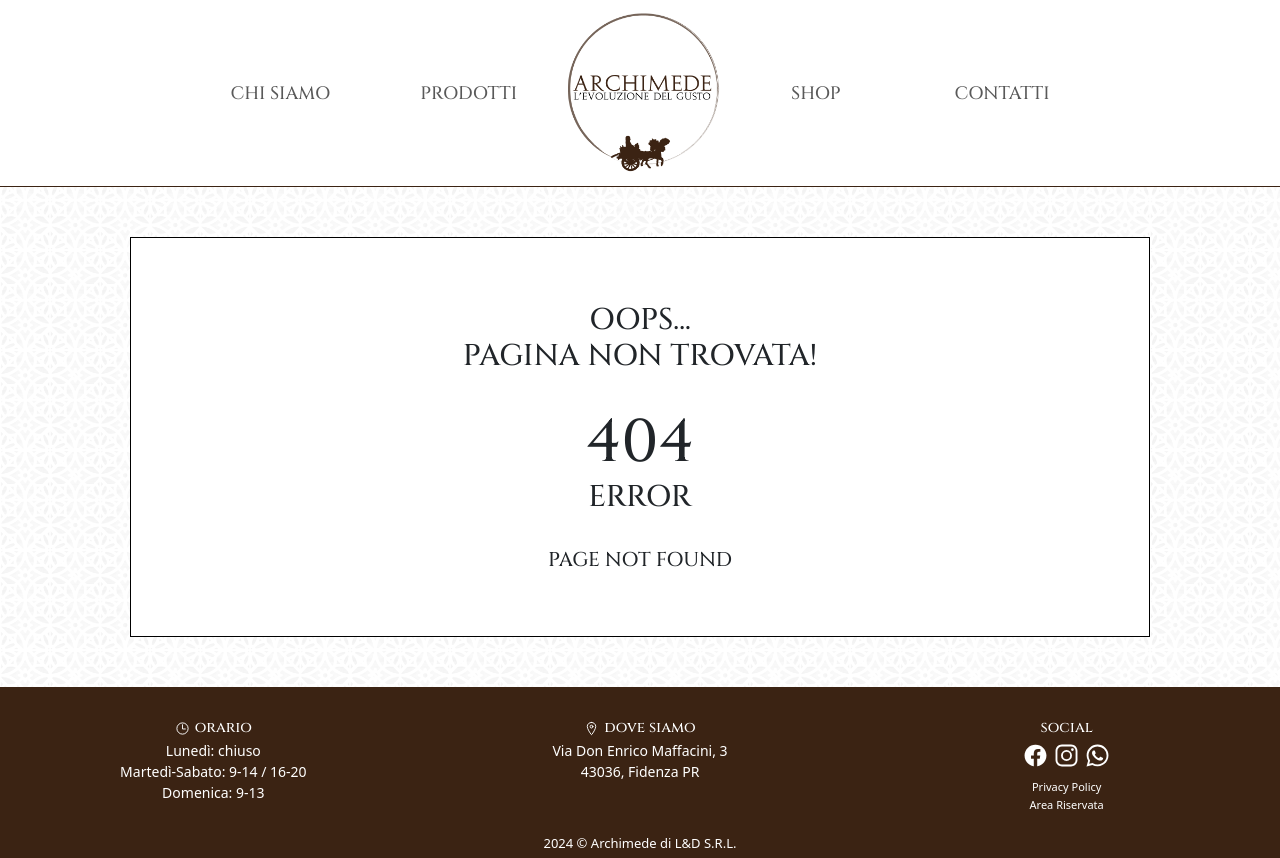
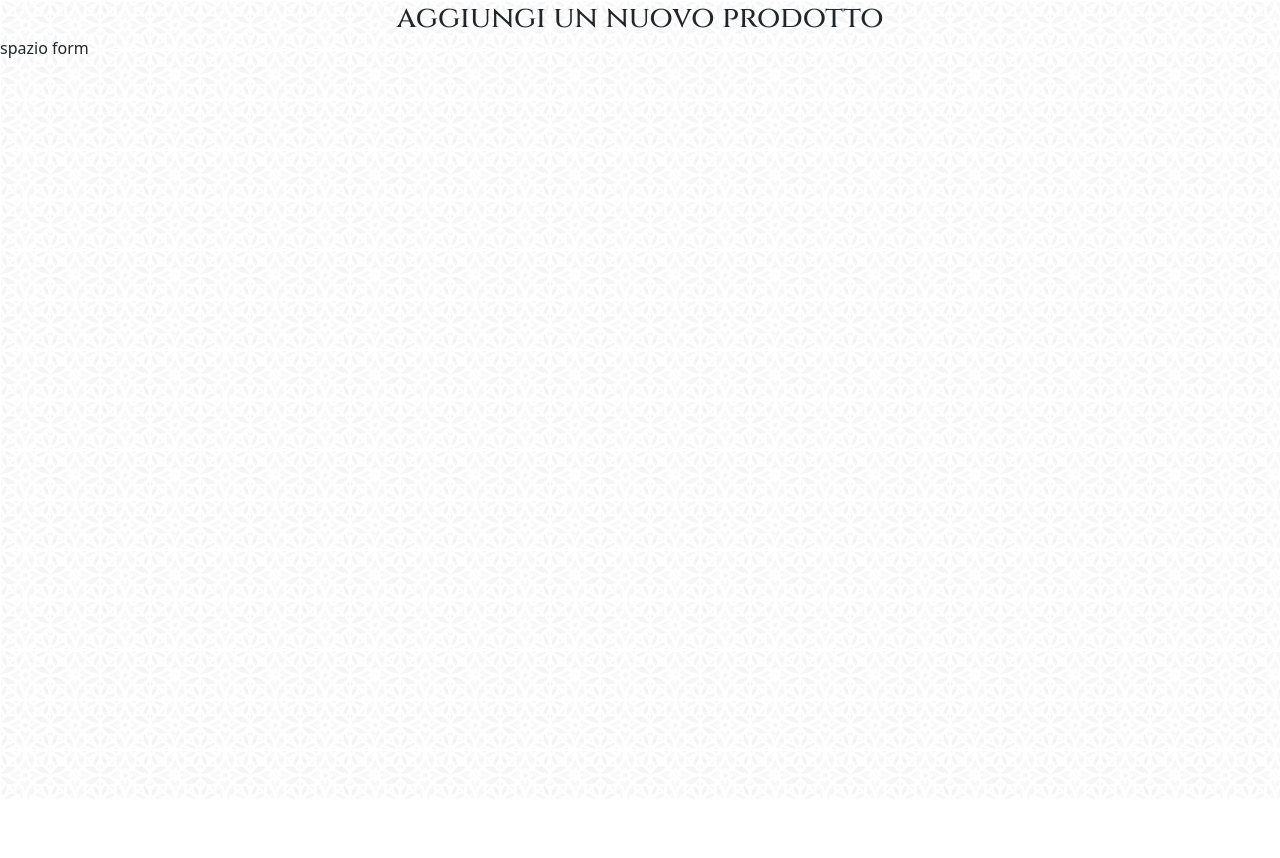
Before and after one commit to DomLicciardello/Archimede---L-Evoluzione-del-Gusto, a React (Create React App) app in the folder frontend/: page /areariservata/aggiungiprodotto in a window 1280 px wide. After the commit the page ends 800 px from the top, so only its background shows below. Built offline with nearby package versions, Linux system fonts and the light colour scheme; sample sign-in values are in the browser's storage.

Commit message:
aggiungi prodotti

```diff
--- a/frontend/src/App.js
+++ b/frontend/src/App.js
@@ -10,6 +10,7 @@
 import InfoProdotto from './pages/InfoProdotto/InfoProdotto';
 import Login from './pages/AreaRiservata/Login';
 import AreaRiservata from './pages/AreaRiservata/AreaRiservata';
+import AggiungiProdotto from './components/admin/AggiungiProdotto';
 
 const isAdminAuth = () => {
   return localStorage.getItem('token') !== null;
@@ -32,6 +33,7 @@
         <Route path='/contatti' element={<Contatti/>}/>
         <Route path='/login' element={<Login/>}/>
         <Route path='/areariservata' element={<PrivateRoute element={<AreaRiservata/>}/>}/>
+        <Route path='/areariservata/aggiungiprodotto' element={<PrivateRoute element={<AggiungiProdotto/>}/>}/>
         <Route path="/*" element={<NotFound/>}/>
       </Routes>
     </BrowserRouter>
--- /dev/null
+++ b/frontend/src/components/admin/AggiungiProdotto.jsx
@@ -0,0 +1,10 @@
+import React from 'react'
+
+export default function AggiungiProdotto() {
+  return (
+    <>
+    <h2>aggiungi un nuovo prodotto</h2>
+    <p>spazio form</p>
+    </>
+  )
+}
--- a/frontend/src/pages/AreaRiservata/AreaRiservata.jsx
+++ b/frontend/src/pages/AreaRiservata/AreaRiservata.jsx
@@ -5,6 +5,8 @@
   return (
     <div>
         <h2>AREA RISERVATA</h2>
+        <button><a href="areariservata/aggiungiprodotto">
+            Aggiungi Prodotto</a></button>
         <CardShop></CardShop>
     </div>
   )
```
